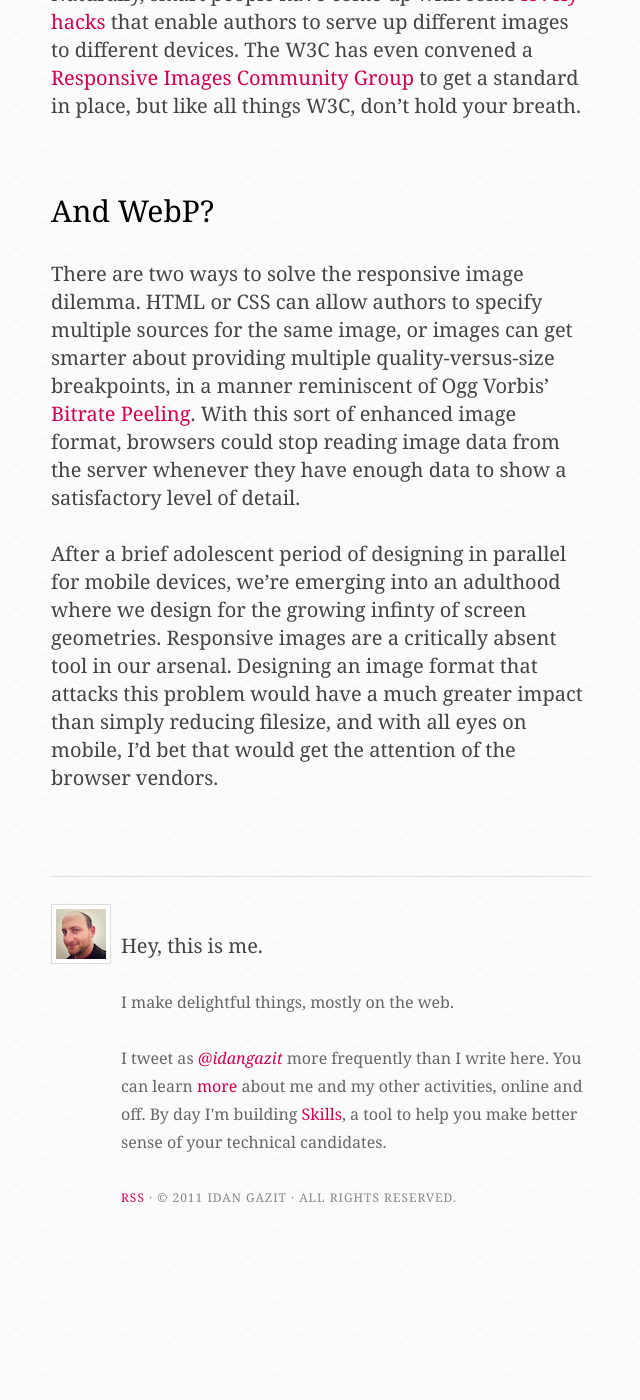
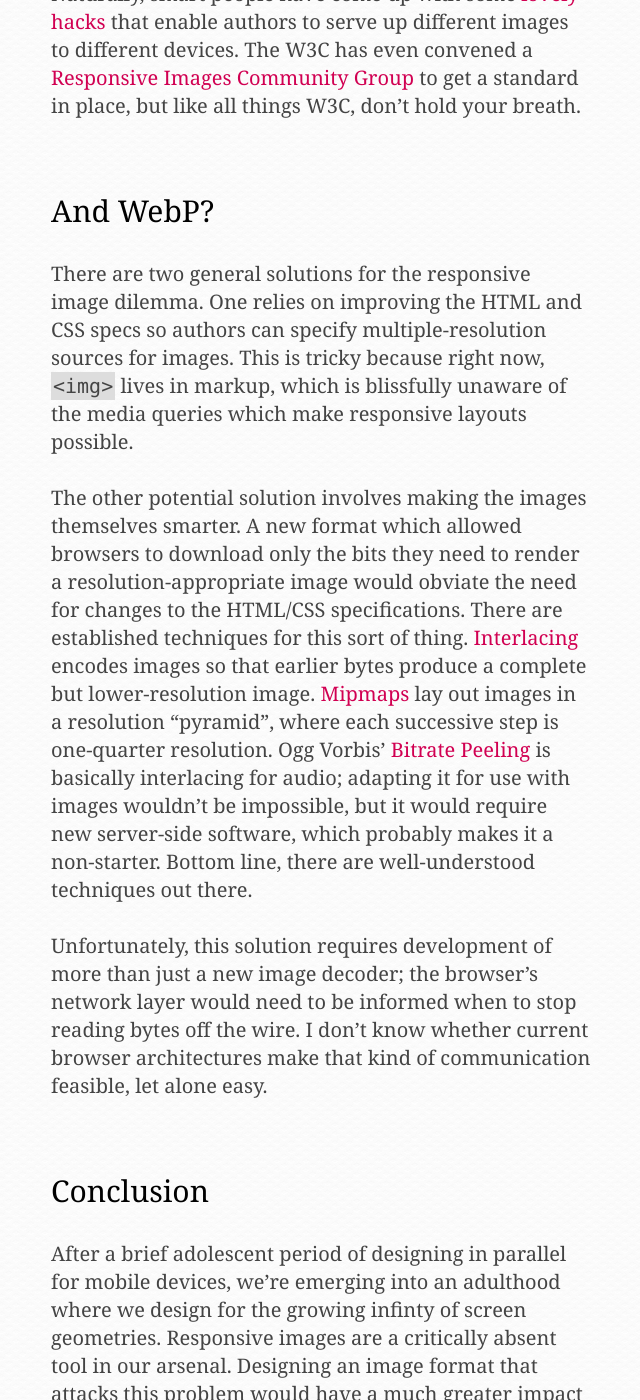
Before and after one commit to idan/oldsite, a Jekyll site: the page built from _posts/2012-04-16-Image-Format-Inertia.md, in a window 1280 px wide and 1400 px high, scrolled down 2064 px. Shown: the whole window, without its empty margins (319-959 px from the left). Built offline with Jekyll 4.4.1, drawn with Linux system fonts in a browser that asks for light colours; nearby versions of some CDN libraries; Markdown is read by kramdown in place of the engine named in the settings; comment, search, counter and statistics services are not loaded; before the commit the page ends 3360 px from its top, so only the background shows below that.

Commit message:
Expanded technical section.

```diff
--- a/_posts/2012-04-16-Image-Format-Inertia.md
+++ b/_posts/2012-04-16-Image-Format-Inertia.md
@@ -23,6 +23,17 @@ Naturally, smart people have come up with some [lovely](https://github.com/filam
 
 ## And WebP?
 
-There are two ways to solve the responsive image dilemma. HTML or CSS can allow authors to specify multiple sources for the same image, or images can get smarter about providing multiple  quality-versus-size breakpoints, in a manner reminiscent of Ogg Vorbis’ [Bitrate Peeling](http://en.wikipedia.org/wiki/Bitrate_peeling). With this sort of enhanced image format, browsers could stop reading image data from the server whenever they have enough data to show a satisfactory level of detail.
+There are two general solutions for the responsive image dilemma. One relies on improving the HTML and CSS specs so authors can specify multiple-resolution sources for images. This is tricky because right now, `<img>` lives in markup, which is blissfully unaware of the media queries which make responsive layouts possible.
+
+The other potential solution involves making the images themselves smarter. A new format which allowed browsers to download only the bits they need to render a resolution-appropriate image would obviate the need for changes to the HTML/CSS specifications. There are established techniques for this sort of thing. [Interlacing][interlacing] encodes images so that earlier bytes produce a complete but lower-resolution image. [Mipmaps][mipmaps] lay out images in a resolution “pyramid”, where each successive step is one-quarter  resolution. Ogg Vorbis’ [Bitrate Peeling][bitratepeeling] is basically interlacing for audio; adapting it for use with images wouldn’t be impossible, but it would require new server-side software, which probably makes it a non-starter. Bottom line, there are well-understood techniques out there.
+
+Unfortunately, this solution requires development of more than just a new image decoder; the browser’s network layer would need to be informed when to stop reading bytes off the wire. I don’t know whether current browser architectures make that kind of communication feasible, let alone easy.
+
+## Conclusion
 
 After a brief adolescent period of designing in parallel for mobile devices, we’re emerging into an adulthood where we design for the growing infinty of screen geometries. Responsive images are a critically absent tool in our arsenal. Designing an image format that attacks this problem would have a much greater impact than simply reducing filesize, and with all eyes on mobile, I’d bet that would get the attention of the browser vendors.
+
+
+[interlacing]: http://en.wikipedia.org/wiki/Interlace_(bitmaps)
+[mipmaps]: http://en.wikipedia.org/wiki/Mipmap
+[bitratepeeling]: http://en.wikipedia.org/wiki/Bitrate_peeling
```
